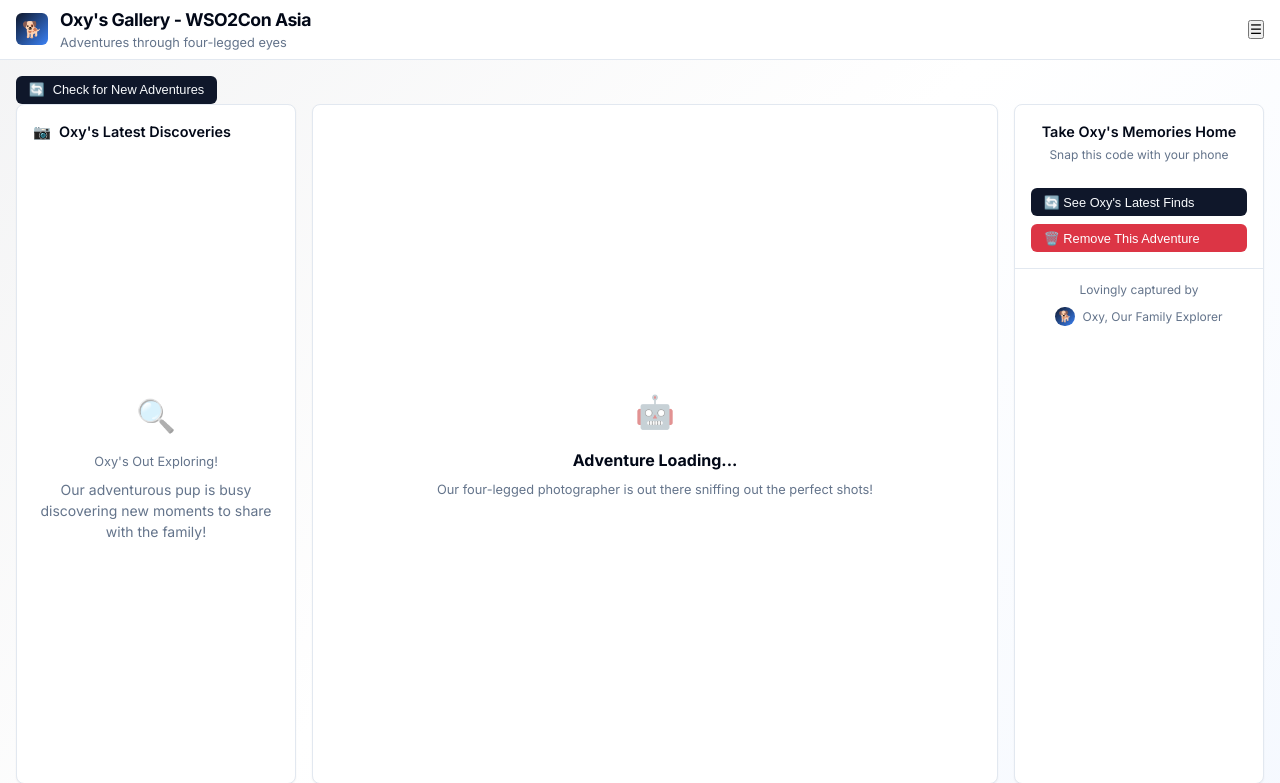
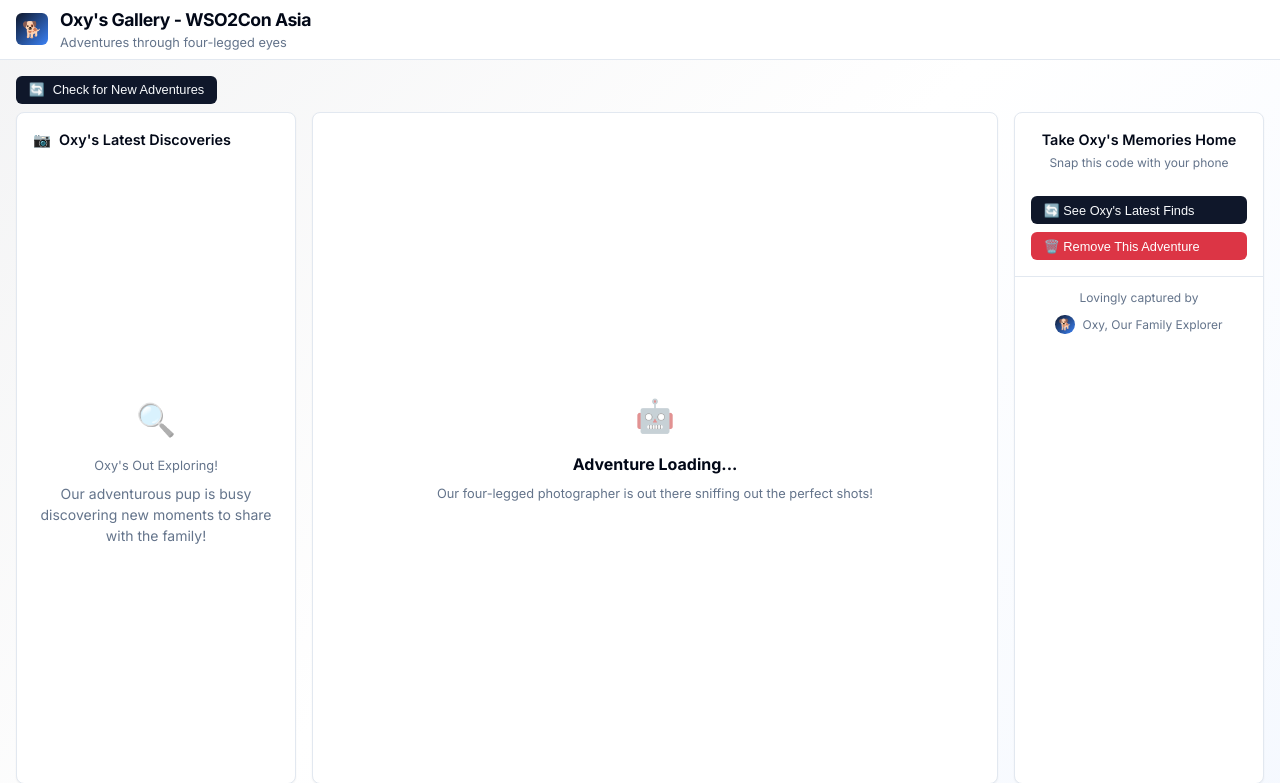
Before and after one commit to rtweera/unitree-gallery-service, a FastAPI app: page /gallery in a window 1280 px wide. Shown: the top 783 px of the page. Run offline with FastAPI, Linux system fonts and the light colour scheme.

Commit message:
Enhance gallery actions layout for improved accessibility and user experience

```diff
--- a/templates/gallery.html
+++ b/templates/gallery.html
@@ -107,9 +107,12 @@
         }
 
         .gallery-actions {
+               margin: 0rem 0rem 0.5rem 0rem;
+            padding: auto;
             display: flex;
-            align-items: center;
-            gap: 0.75rem;
+            flex-direction: column;
+            align-items: flex-start;
+            gap: 0.5rem;
         }
 
         .badge {
@@ -596,9 +599,12 @@
                 </div>
             </div>
 
+             {% if images_exist %}
+                <div class="badge">{{ image_urls|length }} Tail-Wagging Moments</div>
+                {% endif %}
 
 
-            <button class="menu-toggle" onclick="toggleMobileMenu()">☰</button>
+
         </div>
 
 
@@ -613,9 +619,7 @@
         <div class="gallery-header">
 
             <div class="gallery-actions">
-                {% if images_exist %}
-                <div class="badge">{{ image_urls|length }} Tail-Wagging Moments</div>
-                {% endif %}
+
                 <button class="btn" onclick="refreshGallery()" id="refreshBtn">
                     <span id="refreshIcon">🔄</span>
                     <span id="refreshText">Check for New Adventures</span>
```
